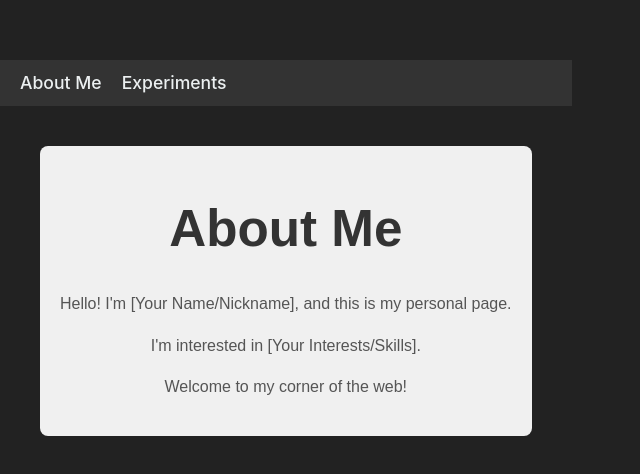
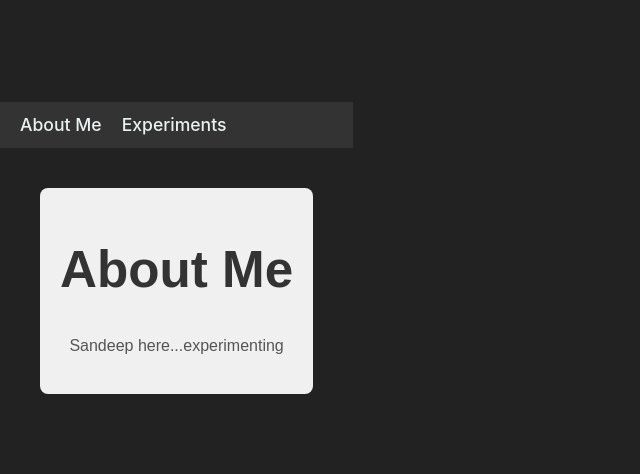
Before and after one commit to sandmantech/kitchensink, a React (Vite) app: page / in a window 1280 px wide. Shown: the part 132-606 px from the top of the page, without its empty margins (0-640 px from the left). Built offline with nearby package versions, Linux system fonts and the light colour scheme.

Commit message:
update about

```diff
--- a/src/pages/AboutMe.jsx
+++ b/src/pages/AboutMe.jsx
@@ -1,13 +1,11 @@
-import React from 'react';
-import './AboutMe.css';
+import React from "react";
+import "./AboutMe.css";
 
 function AboutMe() {
   return (
     <div className="about-me-container">
       <h1>About Me</h1>
-      <p>Hello! I'm [Your Name/Nickname], and this is my personal page.</p>
-      <p>I'm interested in [Your Interests/Skills].</p>
-      <p>Welcome to my corner of the web!</p>
+      <p>Sandeep here...experimenting</p>
     </div>
   );
 }
```
